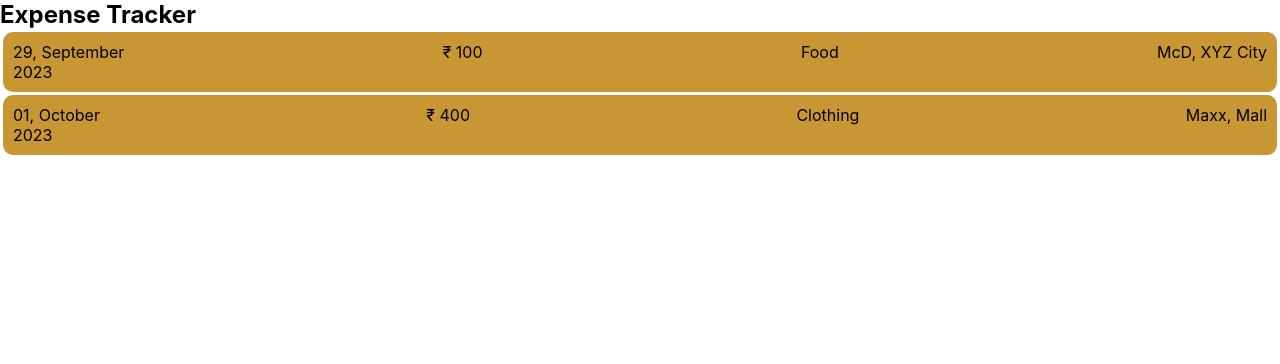
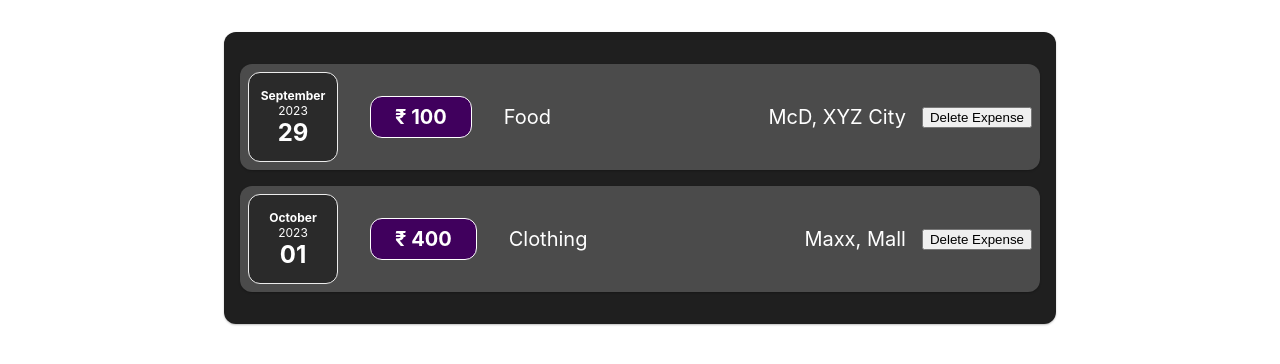
Before and after one commit to Akshay-B10/learningGit, a JavaScript app in the folder task-1/: page / in a window 1280 px wide. Shown: the top 364 px of the page. Built offline with nearby package versions, Linux system fonts and the light colour scheme.

Commit message:
event listener added

```diff
--- /dev/null
+++ b/task-1/src/App.css
@@ -0,0 +1,7 @@
+.expenses {
+    padding: 1rem;
+    background-color: rgb(31, 31, 31);
+    margin: 2rem auto;
+    width: 50rem;
+    max-width: 95%;
+}
--- a/task-1/src/App.js
+++ b/task-1/src/App.js
@@ -1,4 +1,6 @@
+import Card from "./components/Expense/Card";
 import ExpenseItem from "./components/Expense/ExpenseItem";
+import "./App.css";
 
 const App = () => {
   const expenses = [{
@@ -14,9 +16,19 @@ const App = () => {
   }]
   return (
     <div>
-      <h2>Expense Tracker</h2>
-      <ExpenseItem date={expenses[0].date} amount={expenses[0].amount} description={expenses[0].description} location={expenses[0].location}></ExpenseItem>
-      <ExpenseItem date={expenses[1].date} amount={expenses[1].amount} description={expenses[1].description} location={expenses[1].location}></ExpenseItem>
+      {/* <h2>Expense Tracker</h2> */}
+      <Card className = "expenses">
+        <ExpenseItem
+          date={expenses[0].date}
+          amount={expenses[0].amount}
+          description={expenses[0].description}
+          location={expenses[0].location} />
+        <ExpenseItem
+          date={expenses[1].date}
+          amount={expenses[1].amount}
+          description={expenses[1].description}
+          location={expenses[1].location} />
+      </Card>
     </div>
   );
 }
--- /dev/null
+++ b/task-1/src/components/Expense/Card.css
@@ -0,0 +1,4 @@
+.card {
+    border-radius: 12px;
+    box-shadow: 0 1px 2px rgba(0, 0, 0, 0.25);
+}
--- /dev/null
+++ b/task-1/src/components/Expense/Card.js
@@ -0,0 +1,8 @@
+import "./Card.css";
+
+function Card(props) {
+    const classes = "card " + props.className || "";
+    return <div className={classes}>{props.children}</div>
+};
+
+export default Card;
--- a/task-1/src/components/Expense/ExpenseDate.css
+++ b/task-1/src/components/Expense/ExpenseDate.css
@@ -1,3 +1,26 @@
 .expense-date {
-    display: inline-block;
+    display: flex;
+    flex-direction: column;
+    width: 5.5rem;
+    height: 5.5rem;
+    border: 1px solid #ececec;
+    background-color: #2a2a2a;
+    color: white;
+    border-radius: 12px;
+    align-items: center;
+    justify-content: center;
 }
+
+.month {
+    font-size: 0.75rem;
+    font-weight: bold;
+}
+
+.year {
+    font-size: 0.75rem;
+}
+
+.day {
+    font-size: 1.5rem;
+    font-weight: bold;
+}
--- a/task-1/src/components/Expense/ExpenseDate.js
+++ b/task-1/src/components/Expense/ExpenseDate.js
@@ -1,12 +1,16 @@
 import "./ExpenseDate.css";
 
 const ExpenseDate = props => {
-    const day = props.date.toLocaleString("en-IN", {day: "2-digit"});
-    const month = props.date.toLocaleString("en-IN", {month: "long"});
+    const day = props.date.toLocaleString("en-IN", { day: "2-digit" });
+    const month = props.date.toLocaleString("en-IN", { month: "long" });
     const year = props.date.getFullYear();
     return (
-        <div className = "expense-date">{day}, {month}<br/>{year}</div>
-    )
+        <div className="expense-date">
+            <div className="month">{month}</div>
+            <div className="year">{year}</div>
+            <div className="day">{day}</div>
+        </div>
+    );
 };
 
 export default ExpenseDate;
--- a/task-1/src/components/Expense/ExpenseDetails.css
+++ b/task-1/src/components/Expense/ExpenseDetails.css
@@ -1,11 +1,58 @@
+.expense-details {
+    display: flex;
+    flex-direction: column;
+    gap: 1rem;
+    align-items: flex-end;
+    flex-flow: column-reverse;
+    justify-content: flex-start;
+    flex: 1;
+}
+
 .expense-amount {
-    display: inline-block;
+    font-size: 1rem;
+    font-weight: bold;
+    color: white;
+    background-color: #40005d;
+    border: 1px solid white;
+    margin-left: 2rem;
+    padding: 0.5rem;
+    border-radius: 12px;
 }
 
 .expense-description {
-    display: inline-block;
+    color: #3a3a3a;
+    font-size: 1rem;
+    flex: 1;
+    margin: 0 1rem;
+    color: white;
 }
 
 .expense-location {
     display: inline-block;
+    color: #3a3a3a;
+    font-size: 1rem;
+    margin: 0 1rem;
+    color: white;
 }
+
+@media (min-width: 580px) {
+    .expense-details {
+        flex-direction: row;
+        align-items: center;
+        justify-content: flex-start;
+        flex: 1;
+    }
+
+    .expense-amount {
+        font-size: 1.25rem;
+        padding: 0.5rem 1.5rem;
+    }
+
+    .expense-description {
+        font-size: 1.25rem;
+    }
+
+    .expense-location {
+        font-size: 1.25rem;
+    }
+}
--- a/task-1/src/components/Expense/ExpenseDetails.js
+++ b/task-1/src/components/Expense/ExpenseDetails.js
@@ -5,12 +5,12 @@ const ExpenseDetails = props => {
     const description = props.description;
     const location = props.location;
     return (
-        <>
+        <div className="expense-details">
             <div className="expense-amount">&#8377; {amount}</div>
             <div className="expense-description">{description}</div>
             <div className="expense-location">{location}</div>
-        </>
-    )
+        </div>
+    );
 };
 
 export default ExpenseDetails;
--- a/task-1/src/components/Expense/ExpenseItem.css
+++ b/task-1/src/components/Expense/ExpenseItem.css
@@ -1,13 +1,8 @@
-* {
-    margin: 0;
-    padding: 0;
+.expense-item {
+    display: flex;
+    justify-content: space-between;
+    align-items: center;
+    padding: 0.5rem;
+    margin: 1rem 0;
+    background-color: #4b4b4b;
 }
-
-.expense-item {
-    margin: 3px;
-    padding: 10px;
-    display: flex;
-    background-color: rgb(200, 150, 50);
-    border-radius: 10px;
-    justify-content: space-between;
-}
--- a/task-1/src/components/Expense/ExpenseItem.js
+++ b/task-1/src/components/Expense/ExpenseItem.js
@@ -1,13 +1,21 @@
 import ExpenseDate from "./ExpenseDate";
 import ExpenseDetails from "./ExpenseDetails";
+import Card from "./Card";
 import "./ExpenseItem.css";
 
 const ExpenseItem = props => {
+    const clickHandler = () => {
+        console.log("clicked!!");
+    }
     return (
-        <div className = "expense-item">
-            <ExpenseDate date = {props.date} />
-            <ExpenseDetails amount = {props.amount} description = {props.description} location = {props.location} />
-        </div>
+        <Card className="expense-item">
+            <ExpenseDate date={props.date} />
+            <ExpenseDetails
+                amount={props.amount}
+                description={props.description}
+                location={props.location} />
+            <button onClick={clickHandler}>Delete Expense</button>
+        </Card>
     );
 }
 
```
